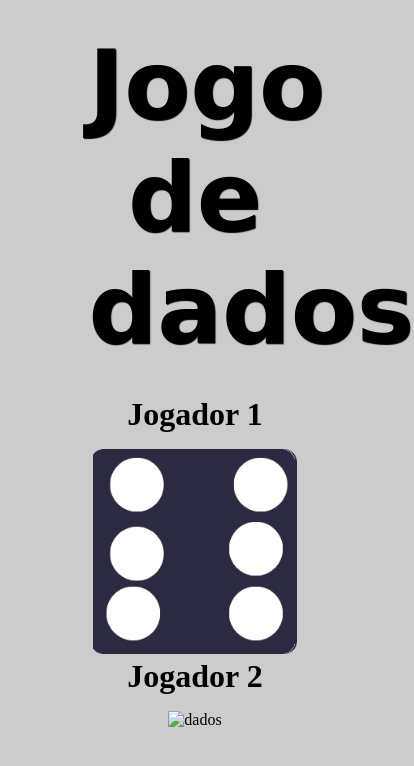
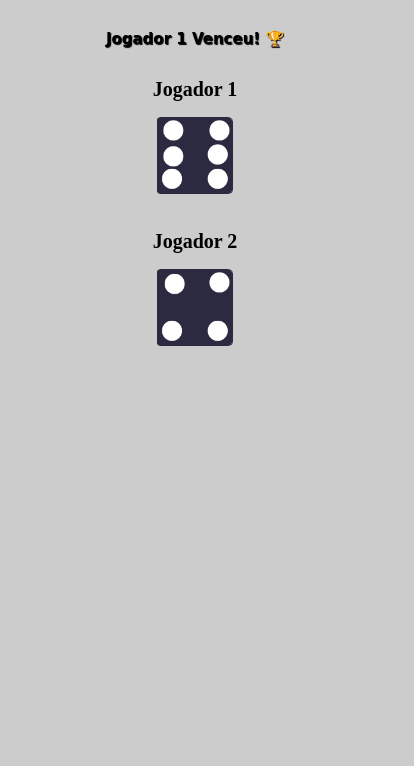
Before and after one commit to Nightalone/Jogo-Dados, a plain HTML site: page index.html in a window 390 px wide. Shown: the whole page, 414 px wide, since content can reach past the window. Drawn offline with Linux system fonts and the light colour scheme.

Commit message:
Atualizado

```diff
--- a/app.js
+++ b/app.js
@@ -1,5 +1,17 @@
 let n1 = Math.floor( Math.random() * 6 ) + 1
-let randomDice1 = 'dice' + n1 + '.png'
-let randomImage1 = 'img/' + randomDice1
+let randomDice1 = 'img/dice' + n1 + '.png'
 let image1 = document.querySelectorAll('img')[0]
-image1.setAttribute('src', randomImage1)
+image1.setAttribute('src', randomDice1)
+
+let n2 = Math.floor( Math.random() * 6 ) + 1
+let randomDice2 = 'img/dice' + n2 + '.png'
+let image2 = document.querySelectorAll('img')[1]
+image2.setAttribute('src', randomDice2)
+
+if(n1 > n2){
+    document.querySelector('h1').innerHTML = 'Jogador 1 Venceu! 🏆'
+}else if(n2 > n1){
+    document.querySelector('h1').innerHTML = 'Jogador 2 Venceu! 🏆'
+}else{
+    document.querySelector('h1').innerHTML = 'Empate'
+}
--- a/style.css
+++ b/style.css
@@ -19,7 +19,7 @@ h1{
     margin: 30px;
     font-family: 'lobster', cursive;
     text-shadow: 1px 1px 1px ;
-    font-size: 6rem;
+    font-size: 5rem;
 }
 
 h2{
@@ -30,3 +30,9 @@ h2{
 img{
     width: 80%;
 }
+
+@media only screen and (max-width: 600px) {
+    h1{ font-size: 15px; }
+    h2{ font-size: 20px; }
+    img{ width: 30%; margin-bottom: 2rem;}
+}
```
